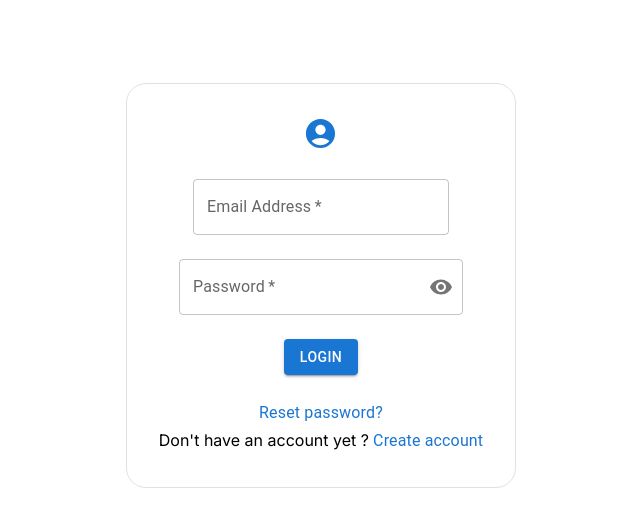
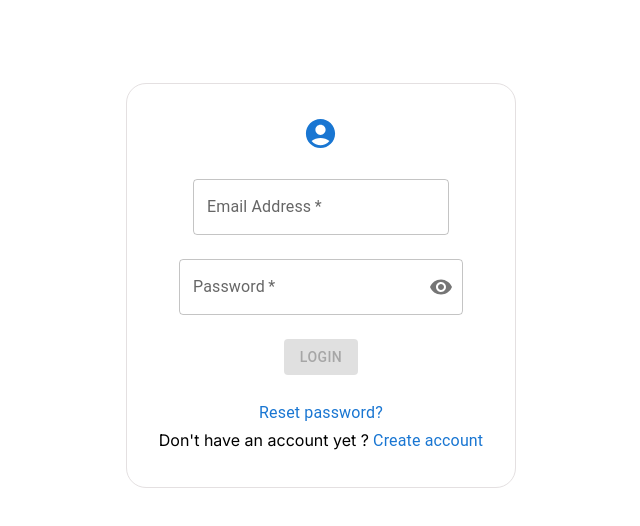
Before and after one commit to balaji1610/website-builder, a Next.js app: page / in a window 1280 px wide. Shown: the top 526 px of the page, without its empty margins (319-959 px from the left). Built offline with nearby package versions, Linux system fonts and the light colour scheme.

Commit message:
Fixed UI Login Bug

```diff
--- a/src/app/components/login.tsx
+++ b/src/app/components/login.tsx
@@ -19,7 +19,7 @@ import { useApplicationContext } from "@/app/context/applicationContext";
 
 export default function Login() {
   const router = useRouter();
-  const { setCrendential, login } = useApplicationContext();
+  const { setCrendential, login, crendential } = useApplicationContext();
   const [showPassword, setShowPassword] = useState(false);
 
   const handleClickShowPassword = () => setShowPassword((show) => !show);
@@ -88,7 +88,14 @@ export default function Login() {
               </FormControl>
             </Box>
             <Box>
-              <Button variant="contained" onClick={clickLogin}>
+              <Button
+                variant="contained"
+                disabled={
+                  crendential.username.length < 2 ||
+                  crendential.password.length < 2
+                }
+                onClick={clickLogin}
+              >
                 LOGIN
               </Button>
             </Box>
--- a/src/app/context/applicationContext.tsx
+++ b/src/app/context/applicationContext.tsx
@@ -53,6 +53,9 @@ const ApplicationProvider: React.FC<ContextProps> = ({ children }) => {
       const response = await authlogin(crendential);
       if (response.status == 200) {
         toast.success(response.data.message);
+        setCrendential((prev: any) => {
+          return { ...prev, username: "", password: "" };
+        });
         localStorage.setItem("token", response.data.token);
         router.push("./selectTemplate");
         return response.data;
--- a/src/app/selectTemplate.tsx
+++ b/src/app/selectTemplate.tsx
@@ -19,10 +19,8 @@ export default function selectTemplate() {
     setCurrentTemplate,
     block,
     setblock,
-
     setCurrentUserName,
     serCurrentUserId,
-
     setUser,
   } = useApplicationContext();
   const [isLoading, setIsLoading] = useState<boolean>(true);
@@ -58,7 +56,6 @@ export default function selectTemplate() {
       toast.error("Invalid Route");
       router.push("/");
     }
-
     protectedRoute();
   }, []);
 
```
